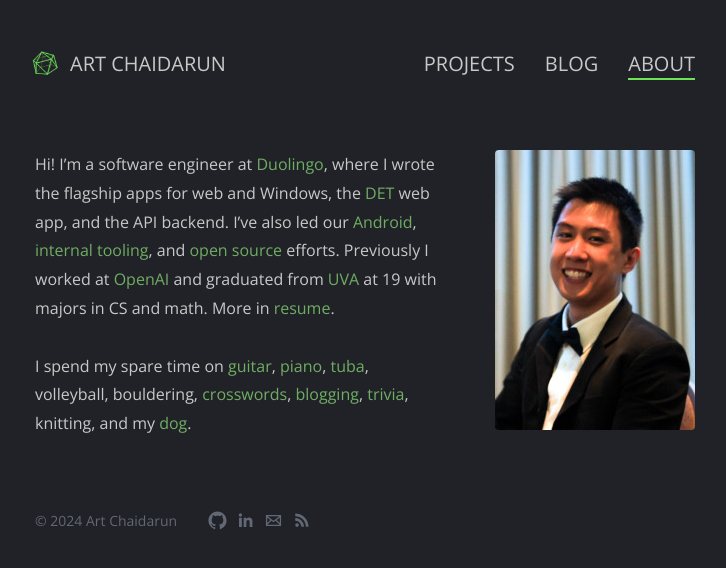
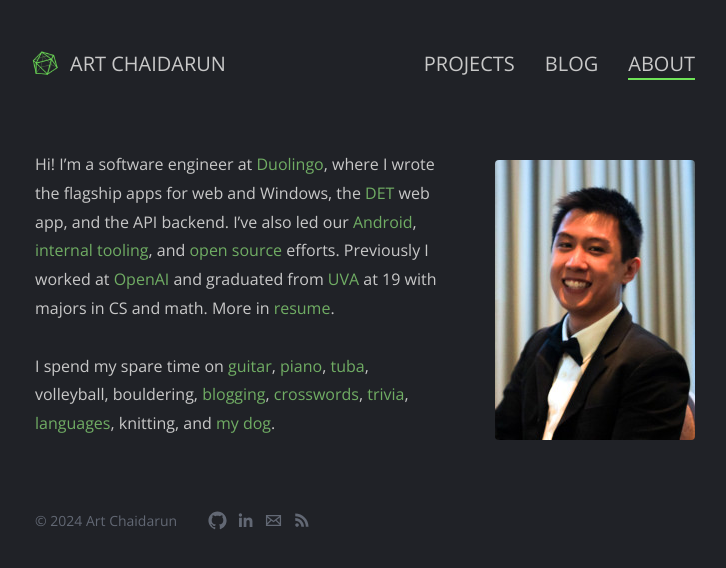
Before and after one commit to artnc/personal-website, a Jekyll site: the page built from src/about/_posts/2011-10-08-about.md, in a window 1280 px wide. Shown: the top 568 px of the page, without its empty margins (275-1001 px from the left). Built offline with Jekyll 4.4.1, drawn with Linux system fonts in a browser that asks for light colours.

Commit message:
Update interests

```diff
--- a/src/about/_posts/2011-10-08-about.md
+++ b/src/about/_posts/2011-10-08-about.md
@@ -1,11 +1,11 @@
 ---
-description: Bio, résumé, and contact info.
+description: Bio, resume, and contact info.
 layout: default
 pagetitle: About
 ---
 
-<img src="/img/tuba-rect-200.jpg" class="right">
+<img src="/img/tuba-rect-200.jpg" class="avatar right">
 
 Hi! I'm a software engineer at [Duolingo](http://www.duolingo.com/), where I wrote the flagship apps for web and Windows, the [DET](https://englishtest.duolingo.com/) web app, and the API backend. I've also led our [Android](https://blog.duolingo.com/migrating-duolingos-android-app-to-100-kotlin/), [internal tooling](https://blog.duolingo.com/open-sourcing-metasearch-our-one-tool-to-search-them-all/), and [open source](https://github.com/duolingo/) efforts. Previously I worked at [OpenAI](https://openai.com/) and graduated from [UVA](https://en.wikipedia.org/wiki/University_of_Virginia) at 19 with majors in CS and math. More in [resume](/files/ArtChaidarun-WebResume.pdf).
 
-I spend my spare time on [guitar](/musescore-tab), [piano](https://soundcloud.com/artnc), [tuba](https://en.wikipedia.org/wiki/East_Winds_Symphonic_Band), volleyball, bouldering, [crosswords](https://www.crosswordtournament.com/2023/standings/rank.htm), [blogging](/blog), [trivia](https://learnedleague.com/profiles.php?91076), knitting, and my [dog](/img/snorlax.jpg).
+I spend my spare time on [guitar](/musescore-tab), [piano](https://soundcloud.com/artnc), [tuba](https://en.wikipedia.org/wiki/East_Winds_Symphonic_Band), volleyball, bouldering, [blogging](/blog), [crosswords](https://www.crosswordtournament.com/2023/standings/rank.htm), [trivia](https://learnedleague.com/profiles.php?91076), [languages](https://www.duolingo.com/profile/artnc), knitting, and [my dog](/img/snorlax.jpg).
```
